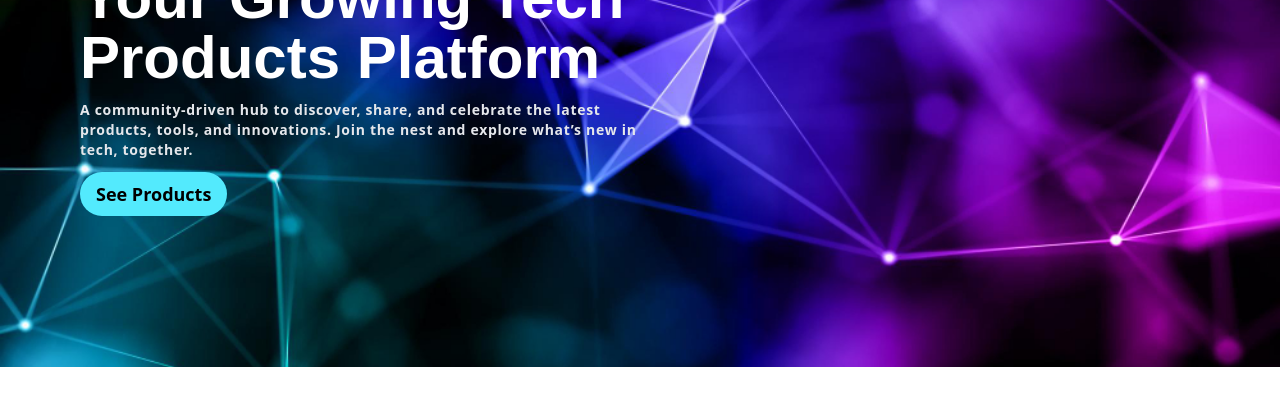
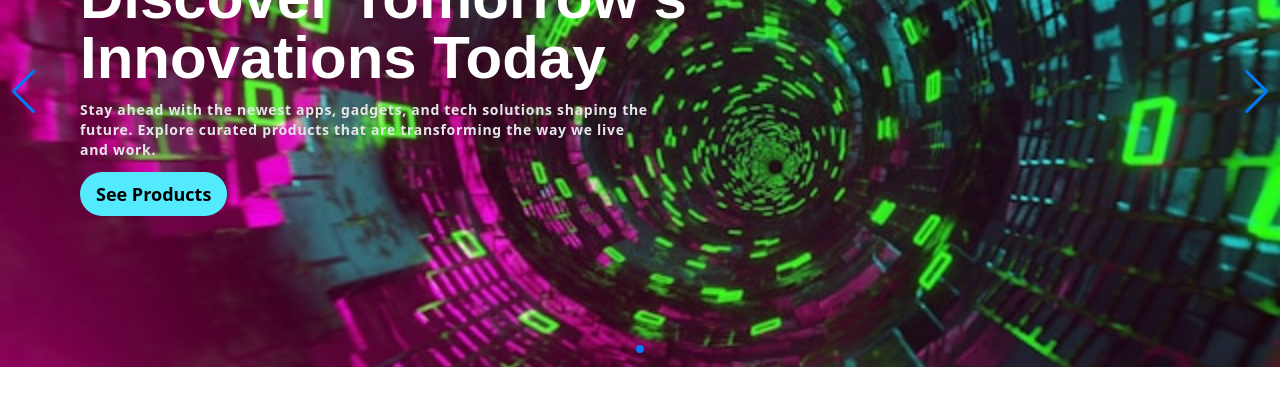
Before and after one commit to sami-sad-ik/TechNest, a React (Vite) app in the folder client/: page / in a window 1280 px wide. Shown: the part 254-663 px from the top of the page. Built offline with nearby package versions, Linux system fonts and the light colour scheme; no server answers.

Commit message:
added trending section

```diff
--- a/client/src/Components/Banner.jsx
+++ b/client/src/Components/Banner.jsx
@@ -1,7 +1,7 @@
 const Banner = ({ bannerImg, title, description }) => {
   return (
     <div
-      className={`w-full md:h-[550px] h-[450px] bg-cover bg-center flex justify-start items-center`}
+      className={`w-full h-full bg-cover bg-center flex justify-start items-center`}
       style={{ backgroundImage: `url(${bannerImg})` }}>
       <div className="md:pl-20 pl-5 md:w-3/5 w-10/12">
         <h2 className="md:text-6xl text-4xl font-lilita text-white font-semibold capitalize ">
--- a/client/src/Components/SwiperBanner.jsx
+++ b/client/src/Components/SwiperBanner.jsx
@@ -1,5 +1,8 @@
 import { Swiper, SwiperSlide } from "swiper/react";
 import "swiper/css";
+import "swiper/css/pagination";
+import "swiper/css/navigation";
+import { Autoplay, Navigation, Pagination } from "swiper/modules";
 import Banner from "./Banner";
 import banner1 from "../assets/banner1.jpg";
 import banner2 from "../assets/banner2.jpg";
@@ -8,10 +11,14 @@ import banner3 from "../assets/banner3.jpg";
 const SwiperBanner = () => {
   return (
     <Swiper
+      modules={[Pagination, Autoplay, Navigation]}
       spaceBetween={50}
       slidesPerView={1}
-      onSlideChange={() => console.log("slide change")}
-      onSwiper={(swiper) => console.log(swiper)}>
+      pagination={{ clickable: true }}
+      autoplay={{ delay: 3000, disableOnInteraction: false }}
+      loop={true}
+      navigation={true}
+      className="w-full md:h-[550px] h-[450px]">
       <SwiperSlide>
         <Banner
           bannerImg={banner1}
--- a/client/src/Components/Trending Section/TrendingSection.jsx
+++ b/client/src/Components/Trending Section/TrendingSection.jsx
@@ -1,12 +1,29 @@
+import { useQuery } from "@tanstack/react-query";
+import useAxiosPublic from "../../Hooks/useAxiosPublic";
 import SectionTitle from "../SectionTitle";
+import Card from "../Card";
 
 const TrendingSection = () => {
+  const axiosPublic = useAxiosPublic();
+
+  const { data: products = [] } = useQuery({
+    queryKey: ["trending-products"],
+    queryFn: async () => {
+      const { data } = await axiosPublic.get("/trending-products");
+      return data;
+    },
+  });
   return (
-    <div>
+    <div className="w-11/12 mx-auto">
       <SectionTitle
         title={"Trending Products"}
         paragraph={"See the the trending products here"}
       />
+      <div className="grid lg:grid-cols-2 grid-cols-1 gap-3">
+        {products.map((product) => (
+          <Card key={product._id} product={product} />
+        ))}
+      </div>
     </div>
   );
 };
```
Also changed, not shown: 1 other file (tests, documents, lock files or other folders).
